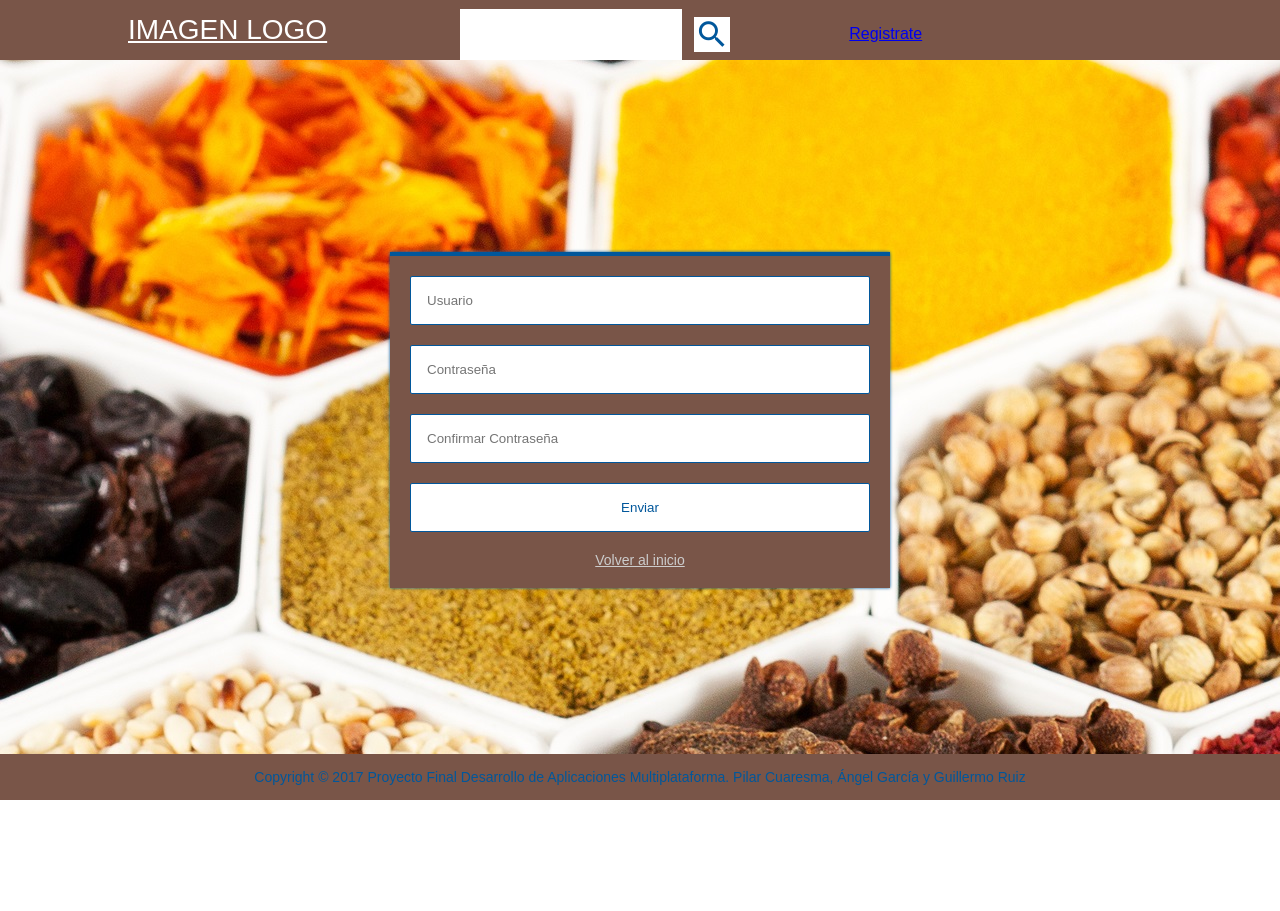
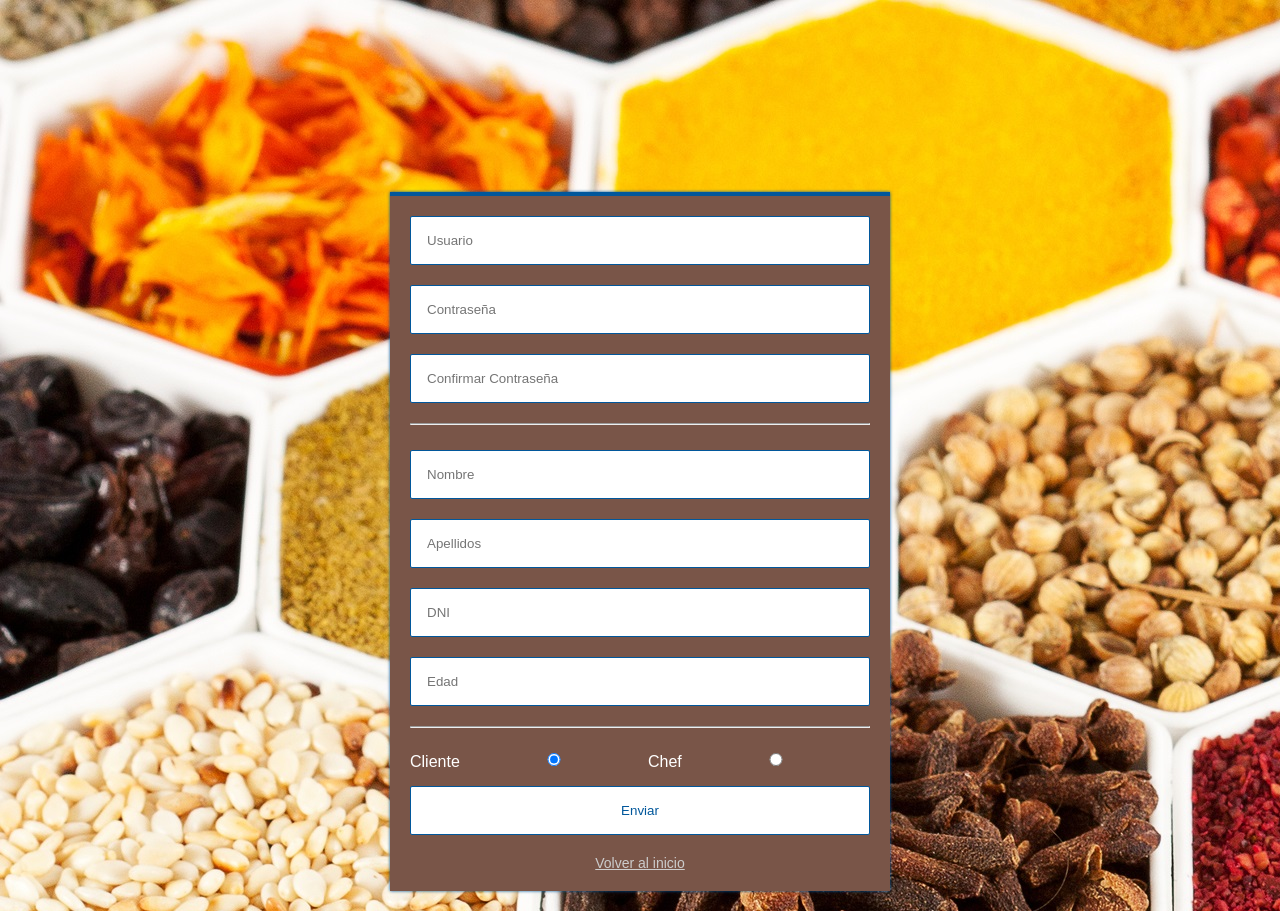
Before and after one commit to neryen/Web-chef, a plain HTML site: page ProyectoFinal/HTML/Registro.html in a window 1280 px wide. Before the commit the page ends 800 px from the top, so only its background shows below. Drawn offline with nearby package versions, Linux system fonts and the light colour scheme; a web font is replaced by a local one.

Commit message:
Add files via upload

```diff
--- a/ProyectoFinal/CSS/Estilo-Registro.css
+++ b/ProyectoFinal/CSS/Estilo-Registro.css
@@ -51,62 +51,11 @@ form input{
     display: block;
 }
 
-/* --- Header ---*/
-
-header {
-	color: #01579B;
-	margin-bottom: 30px;
-	background: #795548;
+hr{
+    margin-bottom:25px;
 }
 
-li{
-    display: inline-flex;
-    margin-right: 10%;
+.check{
+    display: flex;
+    color: white;
 }
-
-.material-icons.md-36 {
-    font-size: 220%;
-    vertical-align: middle;
-    margin-top: 3%;
-    margin-left: 5%;
-    margin-bottom: 3%;
-    background: white;
-}
-
-.busqueda{
-    padding: 10px;
-    padding-right: 35px;
-    border: none;
-}
-
-header .contenedor {
-	overflow: hidden;
-}
-
-header .logo {
-	max-width: 300px;
-    margin-left: 10%;
-    left: 200px;
-    top:0;
-}
-
-header .logo a {
-	color: #fff;
-	font-size: 28px;
-	line-height: 60px;
-}
-
-/* --- Footer --- */
-footer {
-    width: 100%;
-    bottom: 0;
-    position: fixed;
-	background: #795548;
-	color: #01579B;
-}
-
-footer .copyright {
-	text-align: center;
-	font-size: 14px;
-	padding: 15px 0;
-}
--- a/ProyectoFinal/HTML/Registro.html
+++ b/ProyectoFinal/HTML/Registro.html
@@ -20,46 +20,63 @@ and open the template in the editor.
             var usu = $('#usuario').val();
             var con = $('#password').val();
             var recon = $('#repassword').val();
+            var nomb = $('#nombre').val();
+            var ape = $('#apellidos').val();
+            var dni = $('#dni').val();
+            dni = dni.toUpperCase(dni);
+            var edad = $('#edad').val();
 
-            if(con == "" || recon == "" || usu == ""){
+            if(con == "" || recon == "" || usu == "" || nomb=="" || ape=="" || dni=="" || edad==""){
                 alert("Debe rellenar todos los campos");
             }else{
-                if(con != recon){
-                    alert("No coincide la contraseña");
+                if(!usu.match("^[_a-z0-9-]+(\.[_a-z0-9-]+)*@[a-z0-9-]+(\.[a-z0-9-]+)*(\.[a-z]{2,3})$")){
+                    alert("El email no es valido");
                 }else{
-                    alert("Usuario registrado");
+                    if(!nomb.match("(^([A-ZÁÉÍÓÚ]{1}[a-zñáéíóú]+[\s]*)+$)*")){
+                        alert("El nombre no es valido");
+                    }else{
+                        if(!ape.match("(^([A-ZÁÉÍÓÚ]{1}[a-zñáéíóú]+[\s]*)+$)*")){
+                            alert("Los apellidos no son validos");
+                        }else{
+                            if(!dni.match("^([0-9]{8}[A-Z]{1})|[XYZ][0-9]{7}[A-Z]$")){
+                                alert("El dni no es valido");
+                            }else{
+                                if(edad<18){
+                                    alert("No puede ser menor de 18 años");
+                                }else{
+                                    if(con != recon){
+                                        alert("No coincide la contraseña");
+                                    }else{
+                                        alert("Usuario registrado");
+                                    }
+                                }
+                            }
+                        }
+                    }
                 }
             }
         }
     </script>
     <body>
-       <header>
-           <ul class="contenedor">
-               <li class="logo">
-                  <p><a href="Principal.html">IMAGEN LOGO</a></p>
-               </li>
-
-               <li>
-                   <input class="busqueda" type="search"/><i class="material-icons md-36">search</i>
-               </li>
-
-               <li>
-                   <a href="Registro.html">Registrate</a>
-               </li>
-           </ul>
-        </header>
-
         <div class="reg">
             <form>
-                <input type="email" class="inicio" name="usuario" placeholder="Usuario" id='usuario' pattern="^[_a-z0-9-]+(\.[_a-z0-9-]+)*@[a-z0-9-]+(\.[a-z0-9-]+)*(\.[a-z]{2,3})$" title="Corresponde al email" value="" required="required"/>
-                <input type="password" class="inicio" name="password" placeholder="Contraseña" id='password' value="" required="required"/>
-                <input type="password" class="inicio" name="repassword" placeholder="Confirmar Contraseña" id='repassword' value="" required="required"/>
-                <input type="submit" name="Enviar" value="Enviar" id='Enviar' onclick="insertar()"/>
+                <input type="email" class="inicio" name="usuario" placeholder="Usuario" id='usuario'/>
+                <input type="password" class="inicio" name="password" placeholder="Contraseña" id='password'/>
+                <input type="password" class="inicio" name="repassword" placeholder="Confirmar Contraseña" id='repassword'/>
+                <hr/>
+                <input type="text" class="inicio" name="nombre" placeholder="Nombre" id='nombre'>
+                <input type="text" class="inicio" name="apellidos" placeholder="Apellidos" id='apellidos'>
+                <input type="text" class="inicio" name="dni" placeholder="DNI" id='dni'>
+                <input type="number" class="inicio" name="edad" placeholder="Edad" id='edad'>
+                <hr/>
+                <div class="check">
+                    Cliente<input type="radio" checked class="inicio" name="radio" id='cliente'>
+                    Chef<input type="radio" class="inicio" name="radio" id='chef'>
+                </div>
+
+                <input type="button" name="Enviar" value="Enviar" id='Enviar' onclick="insertar()"/>
                 <a id="en" href="Login.html">Volver al inicio</a>
             </form>
         </div>
-        <footer>
-            <p class="copyright">Copyright © 2017 Proyecto Final Desarrollo de Aplicaciones Multiplataforma. Pilar Cuaresma, Ángel García y Guillermo Ruiz</p>
-	    </footer>
     </body>
 </html>
```
Also changed, not shown: ProyectoFinal/CSS/Estilo-Login.css (+87 -0 lines), ProyectoFinal/HTML/Login.html (+10 -25 lines).
